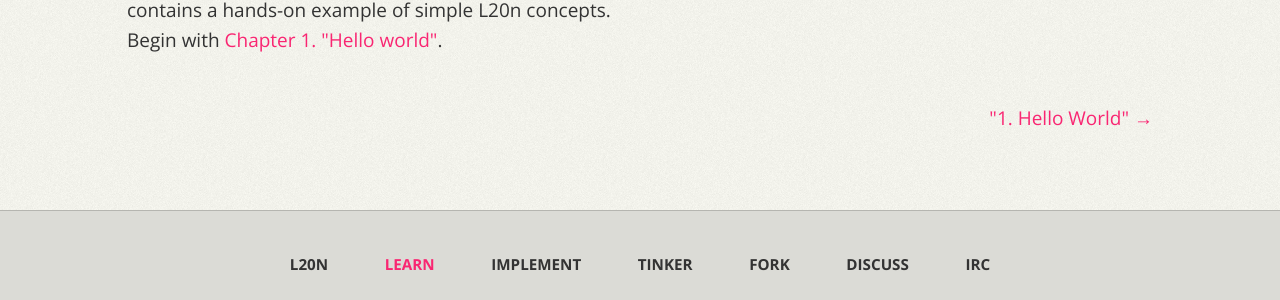
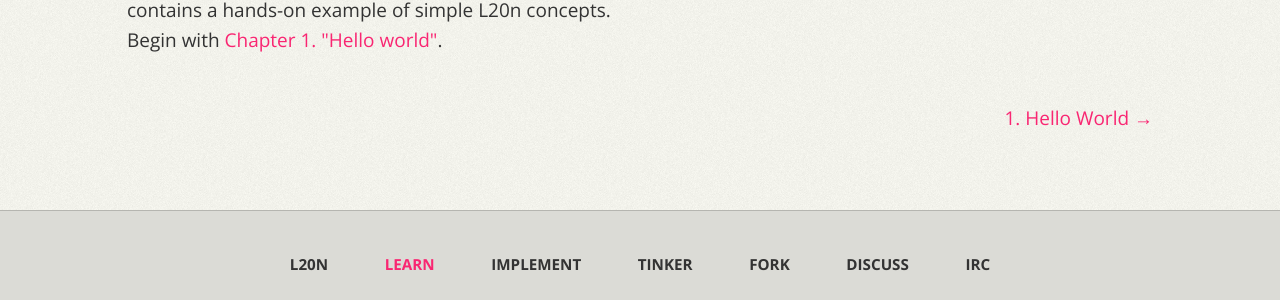
Before and after one commit to l20n/l20n.org, a Jekyll site: the page built from learn/index.html, in a window 1280 px wide. Shown: the part 481-781 px from the top of the page. Built offline with Jekyll 4.4.1, drawn with Linux system fonts in a browser that asks for light colours; nearby versions of some CDN libraries.

Commit message:
Remove quotation marks in chapter navigation

```diff
--- a/_includes/nav.html
+++ b/_includes/nav.html
@@ -9,10 +9,10 @@
 
     <!-- Special cases: 1st and 2nd page -->
     {% if page.title == "0. Introduction" %}
-        <a class="next" href="/learn/hello-world">"1. Hello World"</a>
+        <a class="next" href="/learn/hello-world">1. Hello World</a>
     {% endif %}
     {% if page.title == "1. Hello World" %}
-        <a class="back" href="/learn">"0. Introduction"</a>
+        <a class="back" href="/learn">0. Introduction</a>
     {% endif %}
     </p>
 </section>
```
